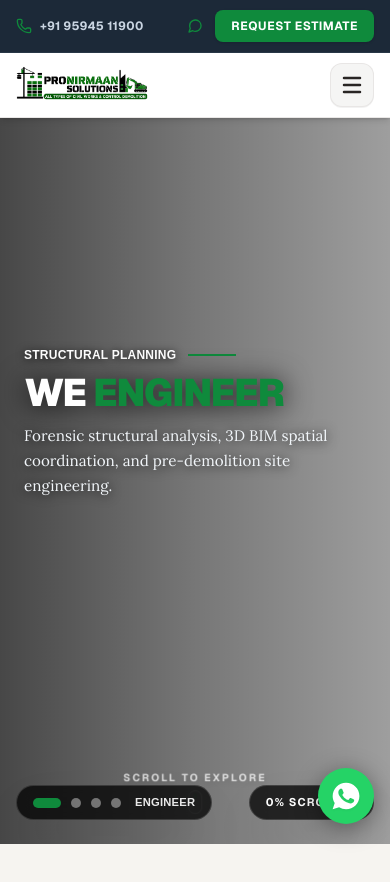
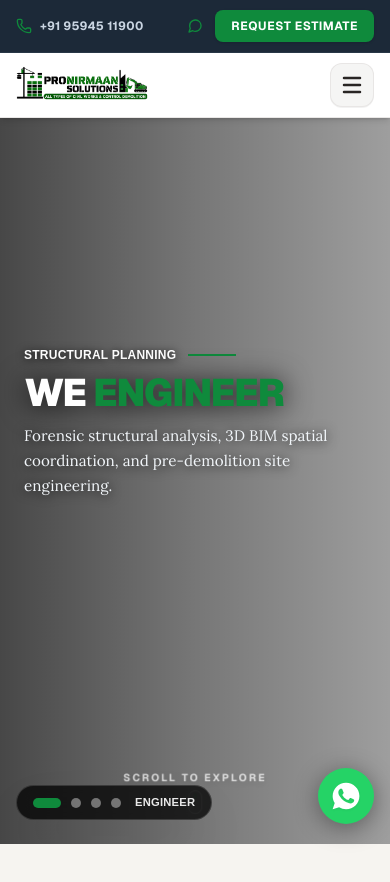
Before and after one commit to fahimchaudhary/PRONIRMAAN-3D, a Next.js app in the folder frontend/: page / in a window 390 px wide. Shown: the top 882 px of the page. Built offline with nearby package versions, Linux system fonts and the light colour scheme.

Commit message:
fix: hide scroll progress percent indicator pill on mobile devices

```diff
--- a/frontend/components/HeroScrollSection.tsx
+++ b/frontend/components/HeroScrollSection.tsx
@@ -442,14 +442,15 @@ export default function HeroScrollSection({ onStartProject, onAnimationComplete
           </div>
         )}
 
-        {/* Scroll Progress Indicator */}
+        {/* Scroll Progress Indicator (Hidden on mobile devices, shown on tablet/desktop) */}
         <div
           className="
+            hidden sm:flex
             absolute
             bottom-6 right-4
             sm:bottom-12 sm:right-16
             z-30
-            flex items-center
+            items-center
             bg-black/75
             backdrop-blur-md
             px-4 sm:px-5 py-2 sm:py-2.5
```
